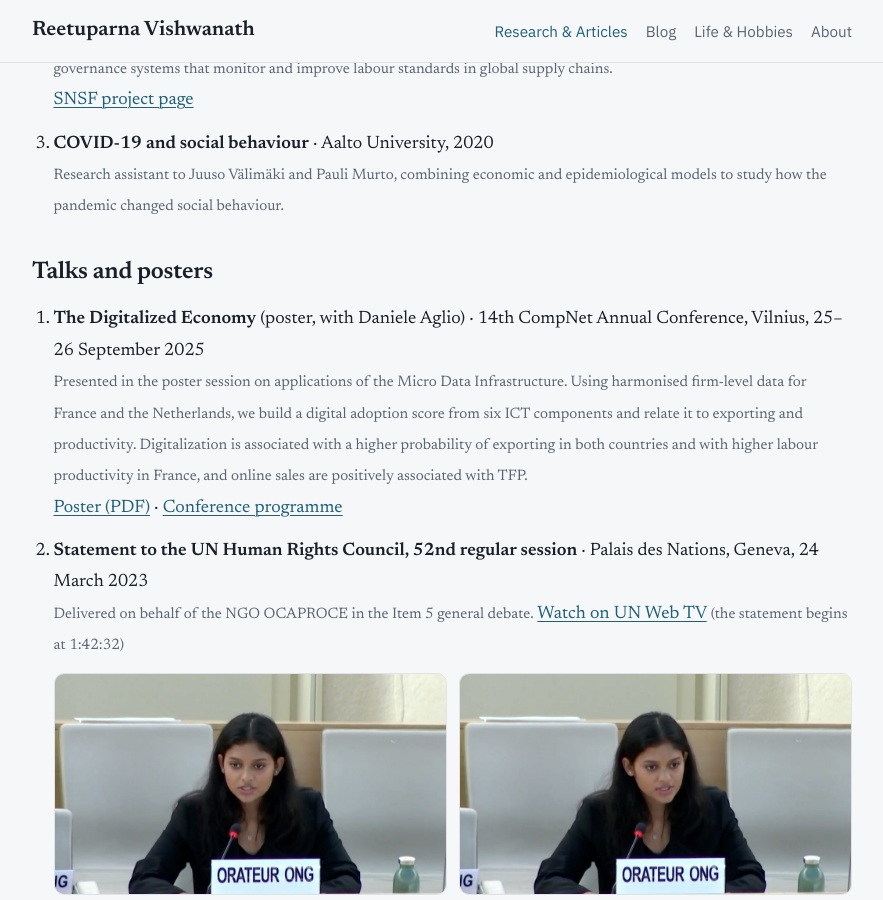
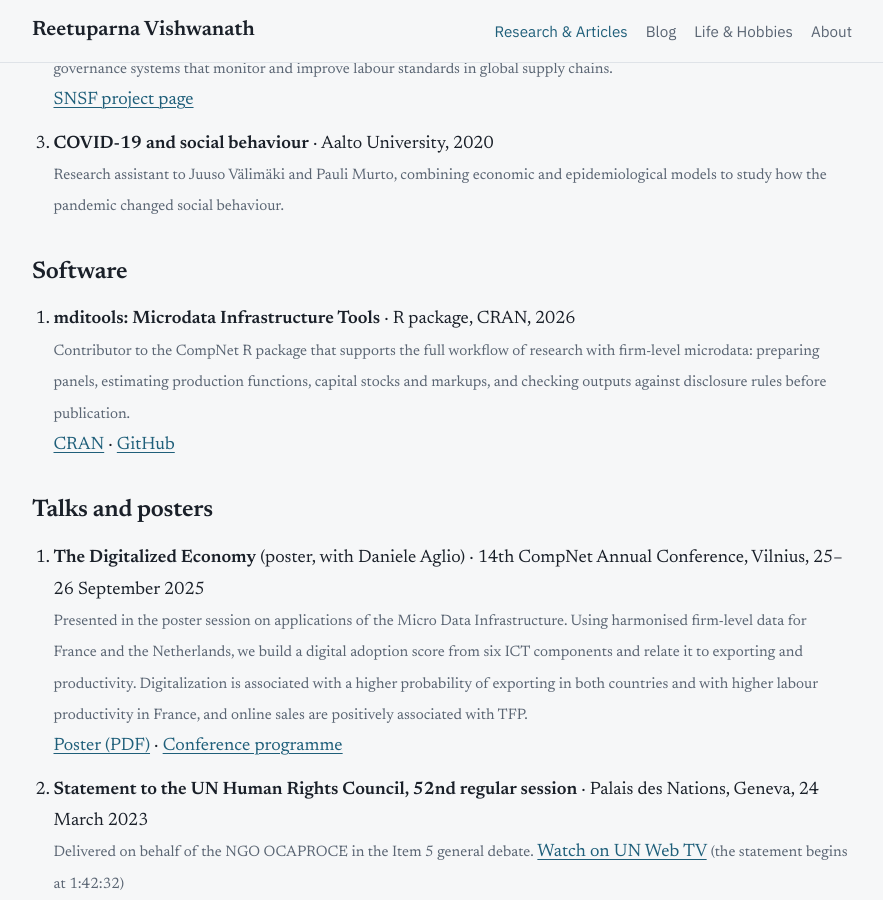
Before and after one commit to reetuparnav/Reetuparnav.github.io, a Jekyll site: the page built from research.html, in a window 1280 px wide and 900 px high, scrolled down 1089 px. Shown: the whole window, without its empty margins (198-1081 px from the left). Built offline with Jekyll 4.4.1, drawn with Linux system fonts in a browser that asks for light colours.

Commit message:
Add the mditools R package to the Research page
Co-Authored-By: Claude Opus 5.5 <noreply@anthropic.com>
Claude-Session: https://claude.ai/code/session_01Xsa2R2ve3LfZ8MkfZayTEc

```diff
--- a/research.html
+++ b/research.html
@@ -29,6 +29,13 @@ intro: "I study firm productivity, international trade and global value chains u
     <span class="pub-note">Research assistant to Juuso Välimäki and Pauli Murto, combining economic and epidemiological models to study how the pandemic changed social behaviour.</span></li>
 </ol>
 
+<h2>Software</h2>
+<ol class="pubs">
+  <li><strong>mditools: Microdata Infrastructure Tools</strong> · R package, CRAN, 2026<br>
+    <span class="pub-note">Contributor to the CompNet R package that supports the full workflow of research with firm-level microdata: preparing panels, estimating production functions, capital stocks and markups, and checking outputs against disclosure rules before publication.</span><br>
+    <a href="https://cran.r-project.org/package=mditools">CRAN</a> · <a href="https://github.com/Secretariat-CompNet/mditools">GitHub</a></li>
+</ol>
+
 <h2>Talks and posters</h2>
 <ol class="pubs">
   <li><strong>The Digitalized Economy</strong> (poster, with Daniele Aglio) · 14th CompNet Annual Conference, Vilnius, 25–26 September 2025<br>
```
